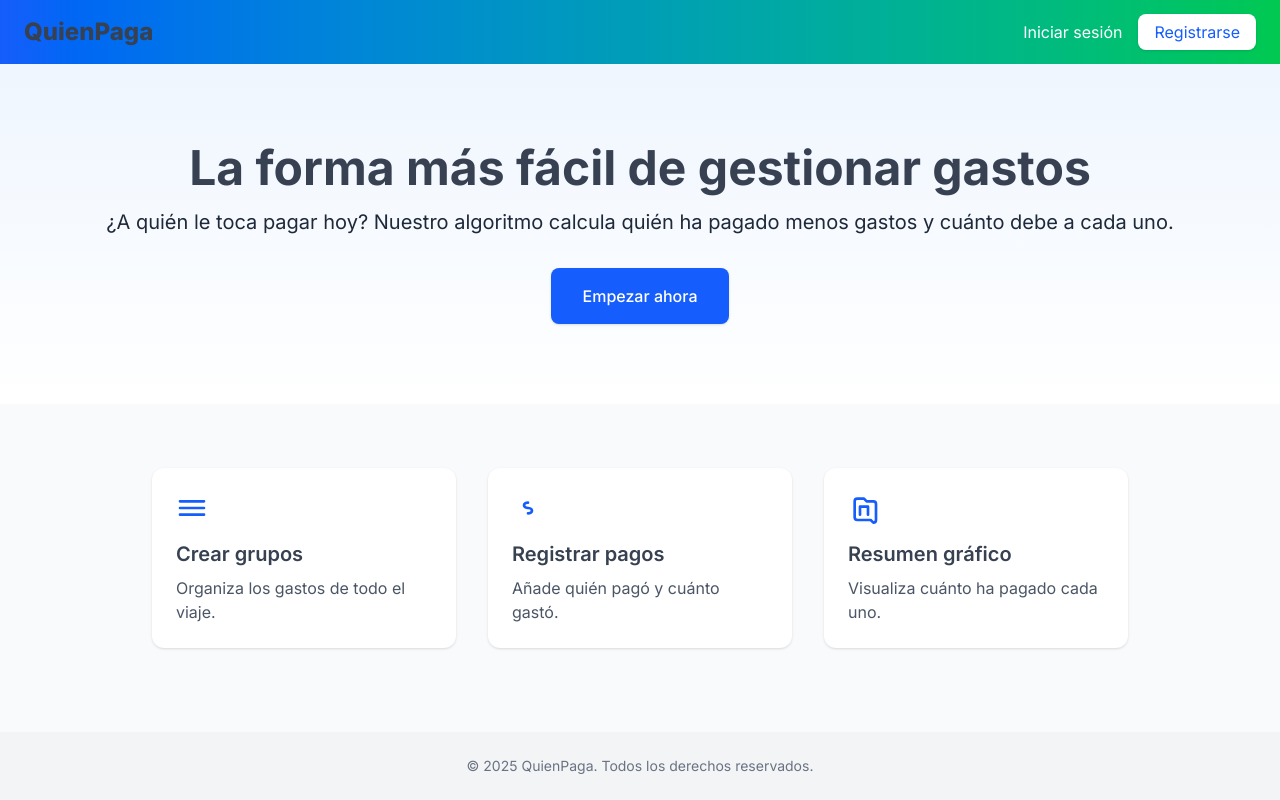
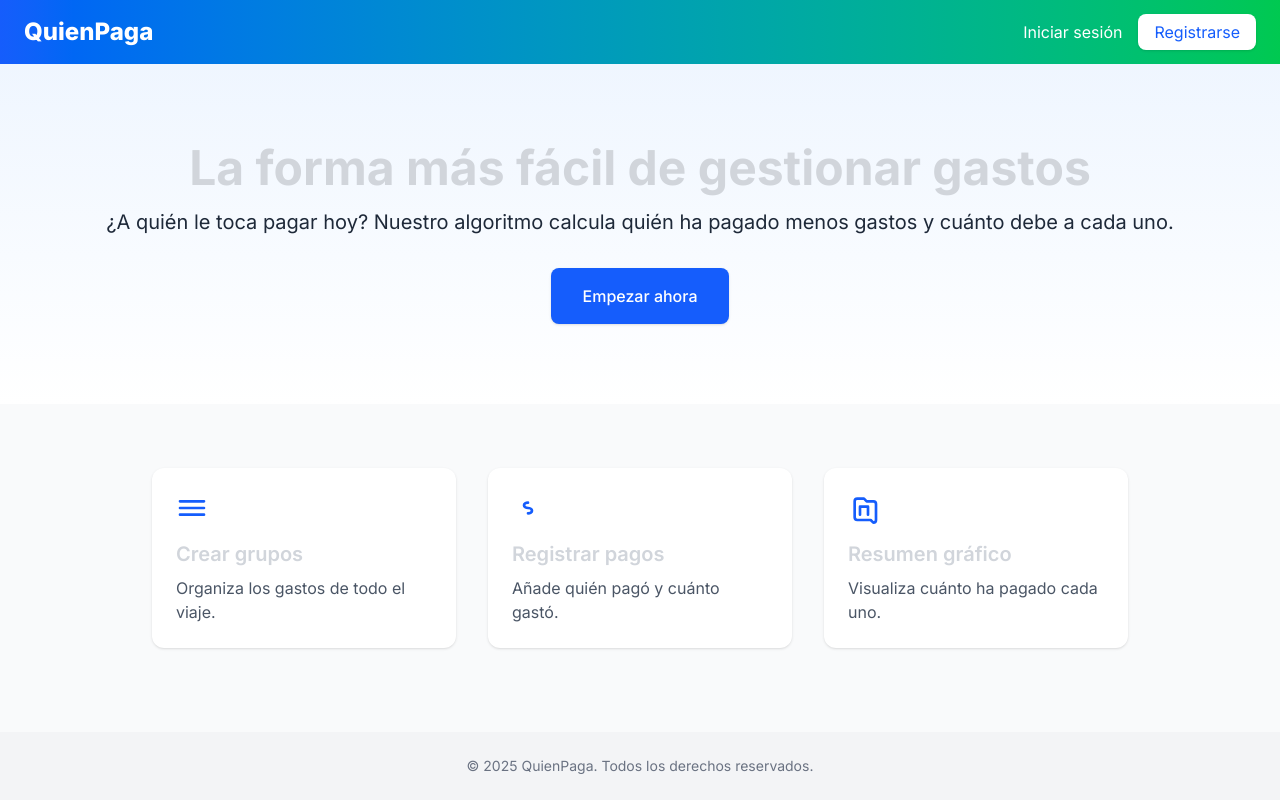
Before and after one commit to chemecador/quien-paga, a Next.js app: page / in a window 1280 px wide. Built offline with nearby package versions, Linux system fonts and the light colour scheme.

Commit message:
Refactor: colors

```diff
--- a/src/app/globals.css
+++ b/src/app/globals.css
@@ -1,41 +1,18 @@
 @import "tailwindcss";
 
 :root {
-  --background: #ffffff;
-  --foreground: #171717;
+  --background: #0a0a0a;
+  --foreground: #ededed;
   --color-background: var(--background);
   --color-foreground: var(--foreground);
   --font-sans: var(--font-geist-sans);
   --font-mono: var(--font-geist-mono);
 
-  --text-primary: #374151;
-  /* gray-700 */
-  --text-secondary: #6B7280;
-  /* gray-500 */
-  --text-input: #111827;
-  /* gray-900 */
-  --text-placeholder: #6B7280;
-  /* gray-500 */
-  --text-label: #374151;
-  /* gray-700 */
-}
-
-@media (prefers-color-scheme: dark) {
-  :root {
-    --background: #0a0a0a;
-    --foreground: #ededed;
-
-    --text-primary: #f9fafb;
-    /* gray-50 */
-    --text-secondary: #d1d5db;
-    /* gray-300 */
-    --text-input: #ffffff;
-    /* white */
-    --text-placeholder: #9ca3af;
-    /* gray-400 */
-    --text-label: #f3f4f6;
-    /* gray-100 */
-  }
+  --text-primary: #d1d5db;
+  --text-secondary: #9ca3af;
+  --text-input: #ffffff;
+  --text-placeholder: #9ca3af;
+  --text-label: #f3f4f6;
 }
 
 body {
--- a/src/app/page.tsx
+++ b/src/app/page.tsx
@@ -5,7 +5,7 @@ export default function Home() {
     <div className="flex flex-col min-h-screen bg-gray-50 text-gray-800">
       <header className="bg-gradient-to-r from-blue-600 to-green-500 text-white shadow-md">
         <div className="max-w-7xl mx-auto px-6 py-4 flex justify-between items-center">
-          <h1 className="text-2xl font-extrabold">QuienPaga</h1>
+          <h1 className="text-2xl text-white font-extrabold">QuienPaga</h1>
           <nav className="space-x-4">
             <Link href="/sign-in" className="hover:underline">
               Iniciar sesión
```
